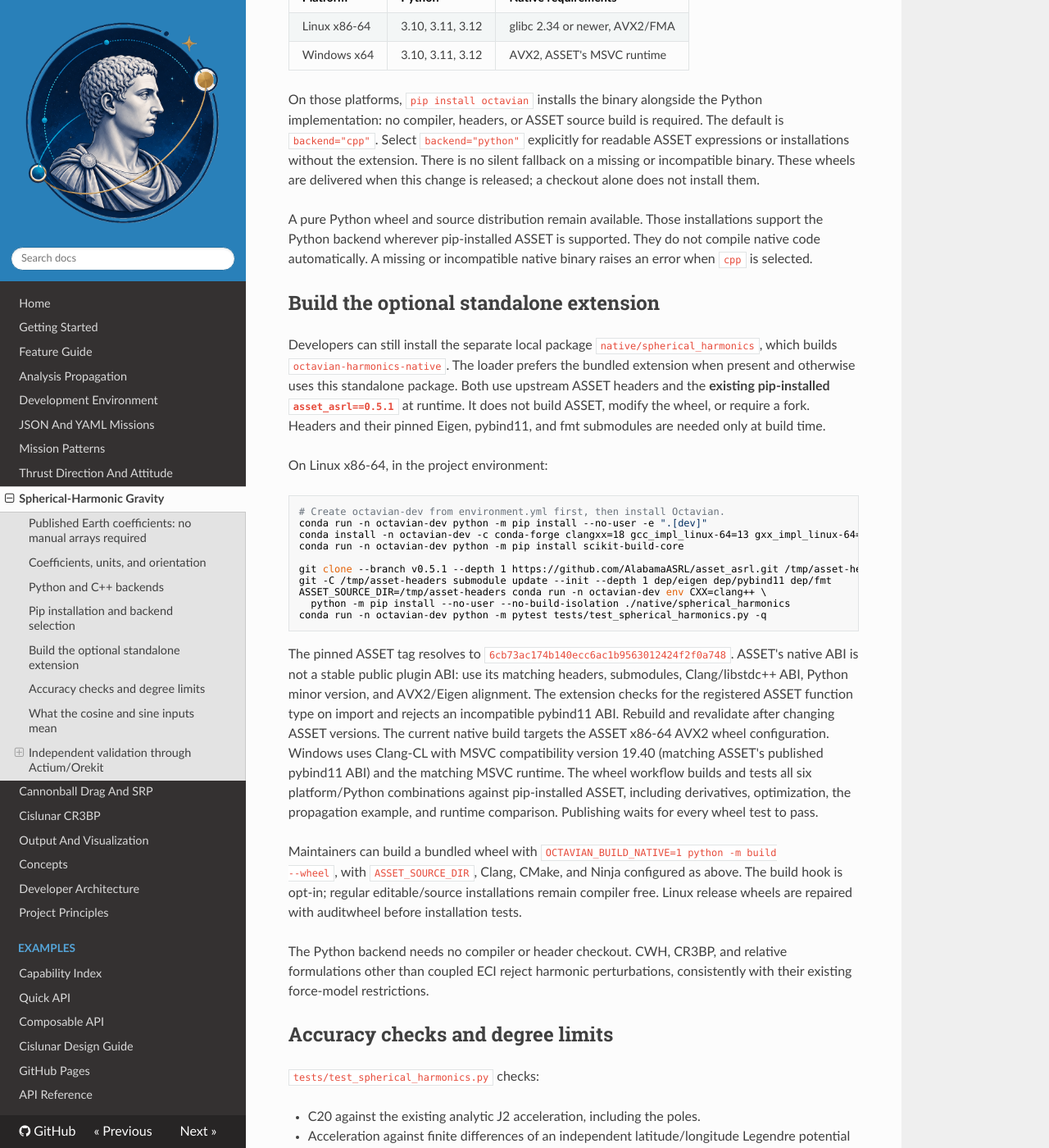
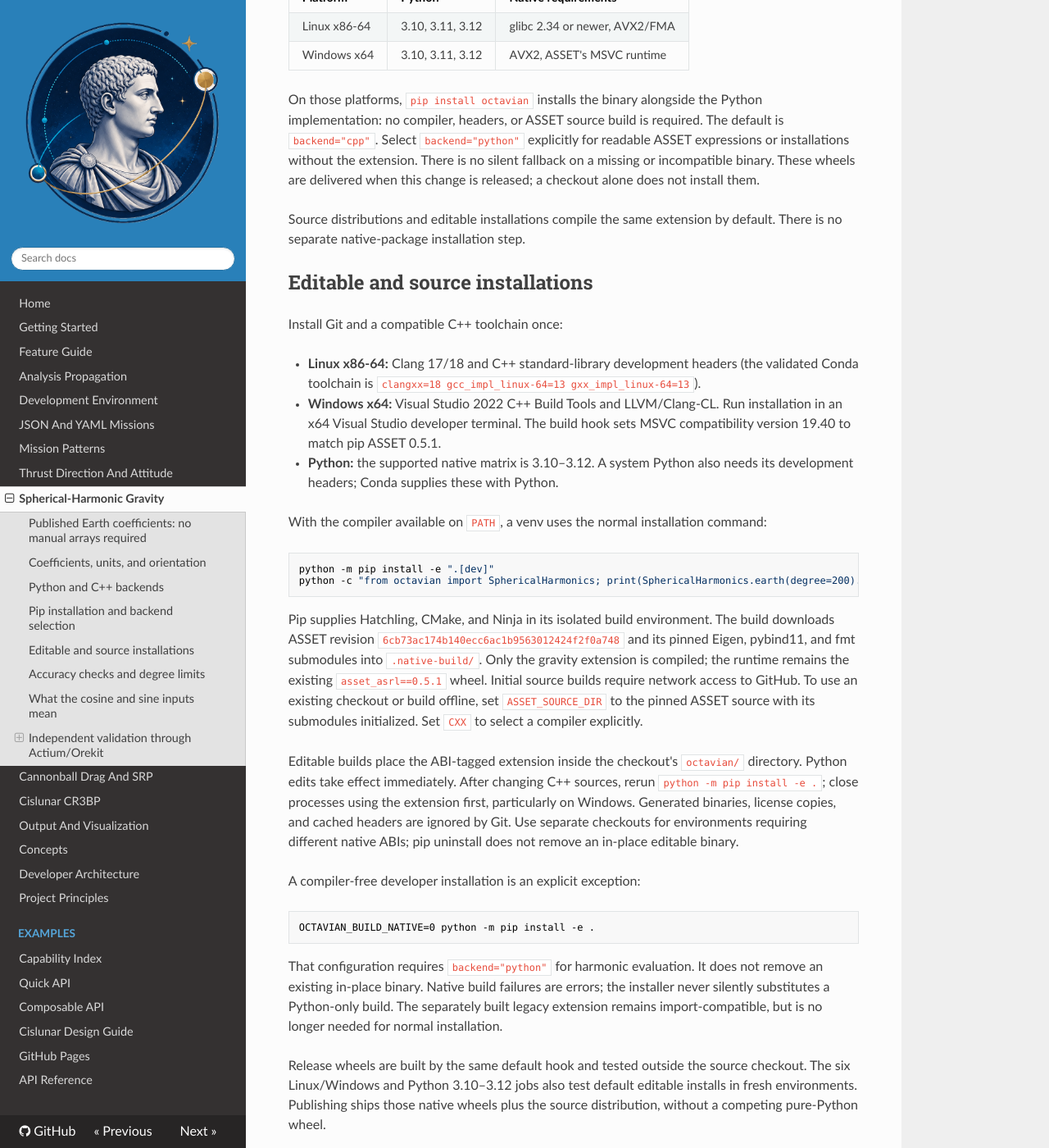
Before and after one commit to GHevia/octavian, an MkDocs documentation site: the page built from docs/tutorials/spherical-harmonics.md, in a window 1280 px wide and 1400 px high, scrolled down 3047 px. Shown: the whole window at 82% size. Built offline with MkDocs 1.6.1, drawn with Linux system fonts in a browser that asks for light colours; nearby versions of some CDN libraries.

Commit message:
Build bundled native harmonics by default for editable installs and wheels

````diff
--- a/docs/tutorials/spherical-harmonics.md
+++ b/docs/tutorials/spherical-harmonics.md
@@ -159,56 +159,59 @@
 fallback on a missing or incompatible binary. These wheels are delivered when this change is
 released; a checkout alone does not install them.
 
-A pure Python wheel and source distribution remain available. Those installations
-support the Python backend wherever pip-installed ASSET is supported. They do
-not compile native code automatically. A missing or incompatible native binary
-raises an error when `cpp` is selected.
+Source distributions and editable installations compile the same extension by
+default. There is no separate native-package installation step.
 
-## Build the optional standalone extension
+## Editable and source installations
 
-Developers can still install the separate local package
-`native/spherical_harmonics`, which builds `octavian-harmonics-native`. The loader
-prefers the bundled extension when present and otherwise uses this standalone
-package. Both use upstream
-ASSET headers and the **existing pip-installed `asset_asrl==0.5.1`** at runtime.
-It does not build ASSET, modify the wheel, or require a fork. Headers and their
-pinned Eigen, pybind11, and fmt submodules are needed only at build time.
+Install Git and a compatible C++ toolchain once:
 
-On Linux x86-64, in the project environment:
+- **Linux x86-64:** Clang 17/18 and C++ standard-library development headers
+  (the validated Conda toolchain is `clangxx=18 gcc_impl_linux-64=13 gxx_impl_linux-64=13`).
+- **Windows x64:** Visual Studio 2022 C++ Build Tools and LLVM/Clang-CL.
+  Run installation in an x64 Visual Studio developer terminal. The build hook
+  sets MSVC compatibility version 19.40 to match pip ASSET 0.5.1.
+- **Python:** the supported native matrix is 3.10–3.12. A system Python also
+  needs its development headers; Conda supplies these with Python.
+
+With the compiler available on `PATH`, a venv uses the normal installation command:
 
 ```bash
-# Create octavian-dev from environment.yml first, then install Octavian.
-conda run -n octavian-dev python -m pip install --no-user -e ".[dev]"
-conda install -n octavian-dev -c conda-forge clangxx=18 gcc_impl_linux-64=13 gxx_impl_linux-64=13 cmake ninja
-conda run -n octavian-dev python -m pip install scikit-build-core
-
-git clone --branch v0.5.1 --depth 1 https://github.com/AlabamaASRL/asset_asrl.git /tmp/asset-headers
-git -C /tmp/asset-headers submodule update --init --depth 1 dep/eigen dep/pybind11 dep/fmt
-ASSET_SOURCE_DIR=/tmp/asset-headers conda run -n octavian-dev env CXX=clang++ \
-  python -m pip install --no-user --no-build-isolation ./native/spherical_harmonics
-conda run -n octavian-dev python -m pytest tests/test_spherical_harmonics.py -q
+python -m pip install -e ".[dev]"
+python -c "from octavian import SphericalHarmonics; print(SphericalHarmonics.earth(degree=200).acceleration([7e6, 1e6, 2e6]))"
 ```
 
-The pinned ASSET tag resolves to `6cb73ac174b140ecc6ac1b9563012424f2f0a748`.
-ASSET's native ABI is not a stable public plugin ABI: use its matching headers,
-submodules, Clang/libstdc++ ABI, Python minor version, and AVX2/Eigen alignment.
-The extension checks for the registered ASSET function type on import and rejects
-an incompatible pybind11 ABI. Rebuild and revalidate after changing ASSET versions.
-The current native build targets the ASSET x86-64 AVX2 wheel configuration.
-Windows uses Clang-CL with MSVC compatibility version 19.40 (matching ASSET's
-published pybind11 ABI) and the matching MSVC runtime. The wheel workflow builds
-and tests all six platform/Python combinations against pip-installed ASSET,
-including derivatives, optimization, the propagation example, and runtime comparison. Publishing
-waits for every wheel test to pass.
+Pip supplies Hatchling, CMake, and Ninja in its isolated build environment. The
+build downloads ASSET revision `6cb73ac174b140ecc6ac1b9563012424f2f0a748`
+and its pinned Eigen, pybind11, and fmt submodules into `.native-build/`.
+Only the gravity extension is compiled; the runtime remains the existing
+`asset_asrl==0.5.1` wheel. Initial source builds require network access to GitHub.
+To use an existing checkout or build offline, set `ASSET_SOURCE_DIR` to the pinned
+ASSET source with its submodules initialized. Set `CXX` to select a compiler explicitly.
 
-Maintainers can build a bundled wheel with `OCTAVIAN_BUILD_NATIVE=1 python -m build
---wheel`, with `ASSET_SOURCE_DIR`, Clang, CMake, and Ninja configured as above.
-The build hook is opt-in; regular editable/source installations remain compiler
-free. Linux release wheels are repaired with auditwheel before installation tests.
+Editable builds place the ABI-tagged extension inside the checkout's `octavian/`
+directory. Python edits take effect immediately. After changing C++ sources,
+rerun `python -m pip install -e .`; close processes using the extension first,
+particularly on Windows. Generated binaries, license copies, and cached headers
+are ignored by Git. Use separate checkouts for environments requiring different
+native ABIs; pip uninstall does not remove an in-place editable binary.
 
-The Python backend needs no compiler or header checkout. CWH, CR3BP, and relative
-formulations other than coupled ECI reject harmonic perturbations, consistently
-with their existing force-model restrictions.
+A compiler-free developer installation is an explicit exception:
+
+```bash
+OCTAVIAN_BUILD_NATIVE=0 python -m pip install -e .
+```
+
+That configuration requires `backend="python"` for harmonic evaluation. It does
+not remove an existing in-place binary. Native build failures are errors; the
+installer never silently substitutes a Python-only build. The separately built
+legacy extension remains import-compatible, but is no longer needed for normal
+installation.
+
+Release wheels are built by the same default hook and tested outside the source
+checkout. The six Linux/Windows and Python 3.10–3.12 jobs also test default editable
+installs in fresh environments. Publishing ships those native wheels plus the
+source distribution, without a competing pure-Python wheel.
 
 ## Accuracy checks and degree limits
 
--- a/pyproject.toml
+++ b/pyproject.toml
@@ -1,10 +1,10 @@
 [build-system]
-requires = ["hatchling>=1.24.0"]
+requires = ["hatchling>=1.24.0", "cmake>=3.20", "ninja>=1.11"]
 build-backend = "hatchling.build"
 
 [project]
 name = "octavian"
-version = "0.4.18"
+version = "0.4.19"
 description = "Trajectory optimization and astrodynamics in Python using ASSET, with mission-script APIs."
 readme = "README.md"
 requires-python = ">=3.10"
@@ -46,6 +46,7 @@
 ]
 dev = [
   "build>=1.2",
+  "hatchling>=1.24.0",
   "matplotlib>=3.7",
   "Pillow>=9.0",
   "plotly>=5.18.0",
````
Also changed, not shown: README.md (+10 -2 lines), docs/tutorials/development-environment.md (+10 -0 lines), hatch_build.py (+102 -13 lines), 8 other files.
